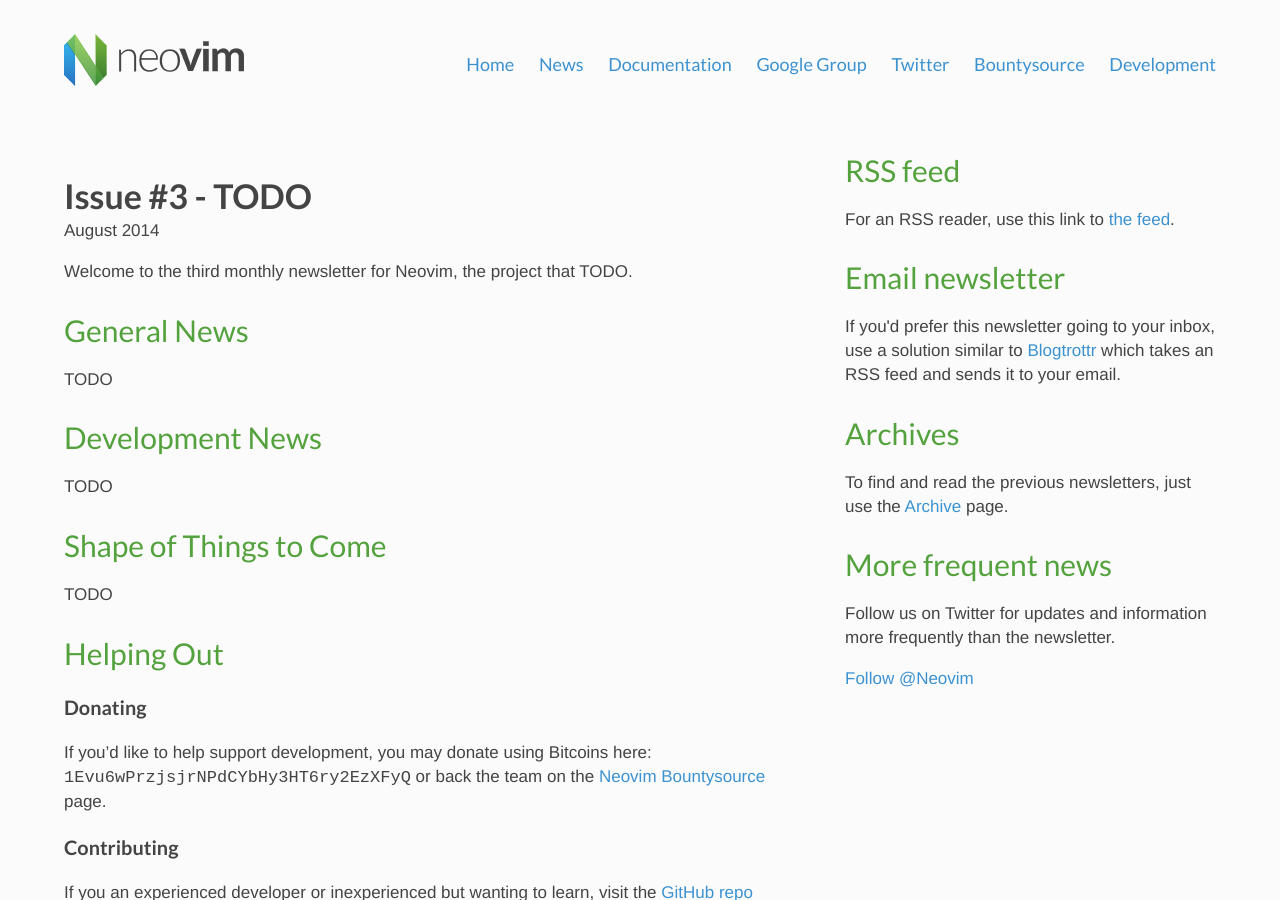
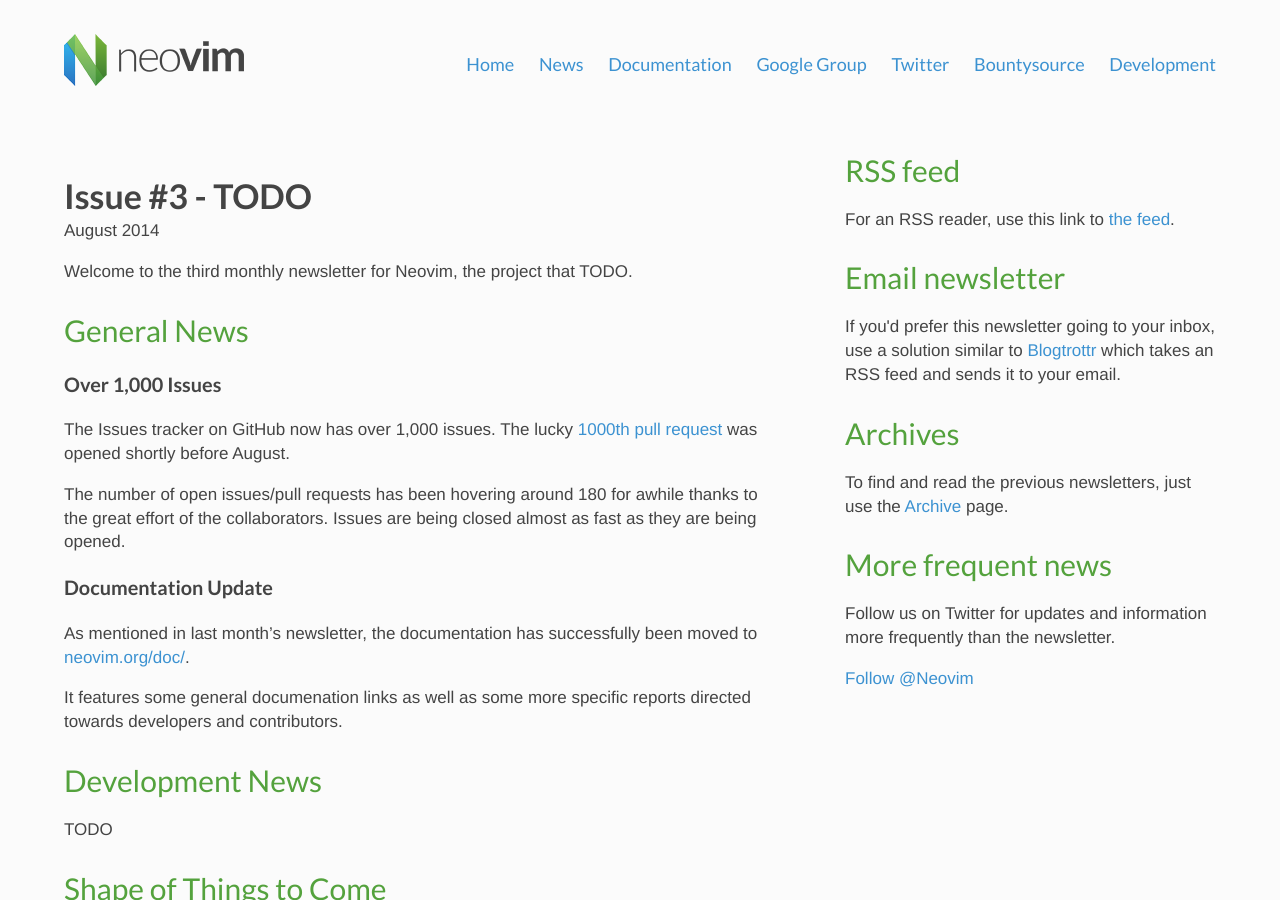
Before and after one commit to neovim/neovim.github.io, a Jekyll site: the page built from _posts/2014-08-13-august-newsletter.md, in a window 1280 px wide and 900 px high. Built offline with Jekyll 4.4.1, drawn with Linux system fonts in a browser that asks for light colours; nearby versions of some CDN libraries; comment, search, counter and statistics services are not loaded.

Commit message:
Add two sections under General News

```diff
--- a/_posts/2014-08-13-august-newsletter.md
+++ b/_posts/2014-08-13-august-newsletter.md
@@ -9,7 +9,22 @@
 
 ## General News
 
-TODO
+### Over 1,000 Issues
+
+The Issues tracker on GitHub now has over 1,000 issues. The lucky [1000th pull
+request][issues-1000th] was opened shortly before August.
+
+The number of open issues/pull requests has been hovering around 180 for awhile
+thanks to the great effort of the collaborators. Issues are being closed almost
+as fast as they are being opened.
+
+### Documentation Update
+
+As mentioned in last month's newsletter, the documentation has successfully been
+moved to [neovim.org/doc/][docs-home].
+
+It features some general documenation links as well as some more specific
+reports directed towards developers and contributors.
 
 ## Development News
 
@@ -54,3 +69,5 @@
 [info-rss]: {{ site.news.feed }}
 [info-twitter]: https://twitter.com/Neovim
 [info-wiki]: https://github.com/neovim/neovim/wiki
+[issues-1000th]: https://github.com/neovim/neovim/pull/1000
+[docs-home]: http://neovim.org/doc/
```
